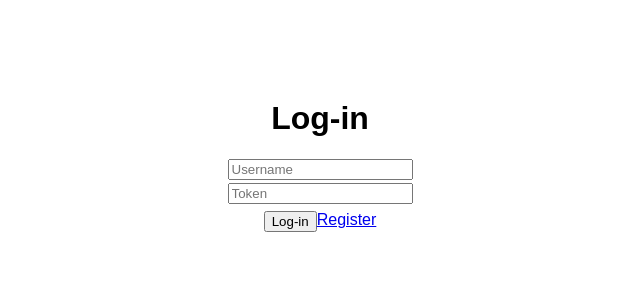
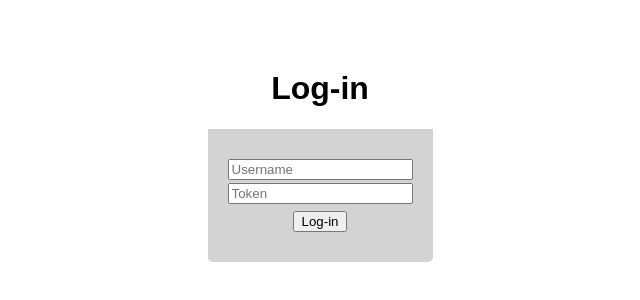
Before and after one commit to Ashures/login-next-js, a Next.js app: page / in a window 1280 px wide. Shown: the part 234-534 px from the top of the page, without its empty margins (320-960 px from the left). Built offline with nearby package versions, Linux system fonts and the light colour scheme.

Commit message:
Added uppercase to username check

```diff
--- a/src/LoginForm.jsx
+++ b/src/LoginForm.jsx
@@ -35,11 +35,18 @@ export default function LoginForm() {
 
         if (!res.ok) {
             error.style.display = "block";
+            error.innerHTML = "User not found!";
             return;
         }
 
         const data = await res.json();
         error.style.display = "none";
+
+        if (data.data.symbol != username.toUpperCase()) {
+            error.style.display = "block";
+            error.innerHTML = "Invalid username!";
+            return;
+        }
 
         loginUser();
     };
@@ -55,7 +62,12 @@ export default function LoginForm() {
     skipLogin();
 
     return (
-        <form id="login-form" onSubmit={handleSubmit} method="POST">
+        <form className="entry-form" id="login-form" onSubmit={handleSubmit} method="POST">
+            <div className="login-row" id="login-error">
+                <span>
+                    User not found!
+                </span>
+            </div>
             <div className="login-row">
                 <input type="text" name="username" id="login-username" placeholder="Username" value={username} onChange={e => setUsername(e.target.value)} />
             </div>
@@ -64,12 +76,6 @@ export default function LoginForm() {
             </div>
             <div className="login-row login-btn">
                 <button>Log-in</button>
-                <a href="/register">Register</a>
-            </div>
-            <div className="login-row" id="login-error">
-                <span>
-                    User not found!
-                </span>
             </div>
         </form>
     );
```
